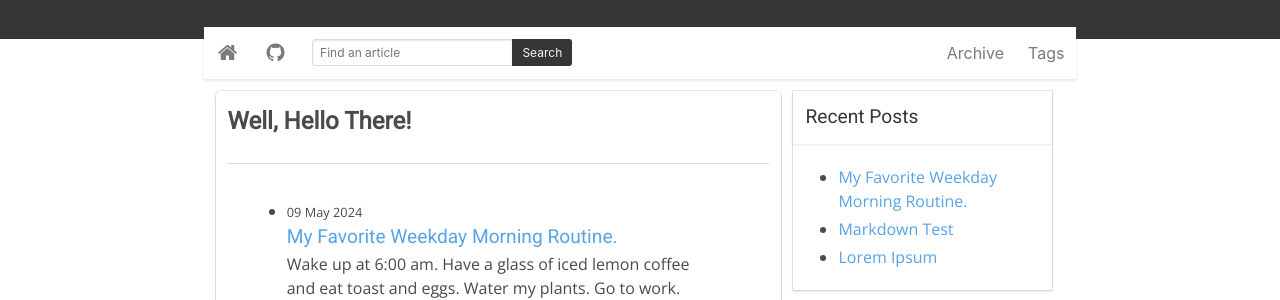
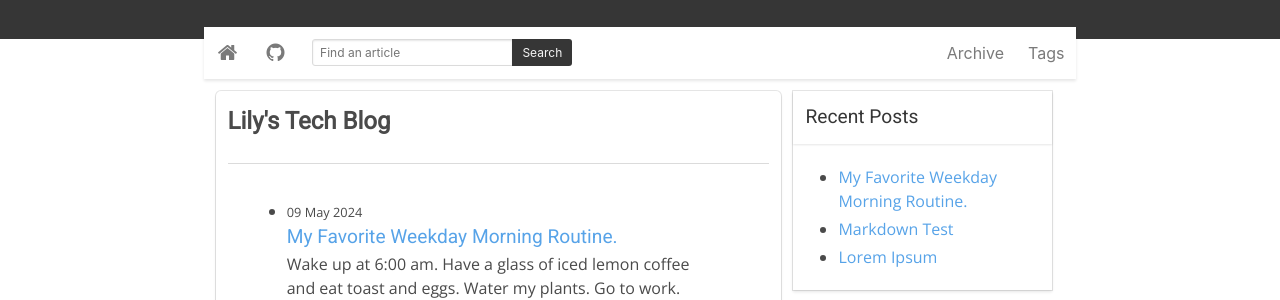
Before and after one commit to paintedveil5/paintedveil5.github.io, a Jekyll site: the page built from index.html, in a window 1280 px wide. Shown: the part 127-427 px from the top of the page. Built offline with Jekyll 4.4.1, drawn with Linux system fonts in a browser that asks for light colours; the list of posts is cut into pages by our own code; comment, search, counter and statistics services are not loaded.

Commit message:
Update index.html

```diff
--- a/index.html
+++ b/index.html
@@ -1,6 +1,6 @@
 ---
 layout: page
-title: Well, Hello There!
+title: Lily's Tech Blog
 ---
 <ul class="posts">
     {% for post in paginator.posts %}
```
